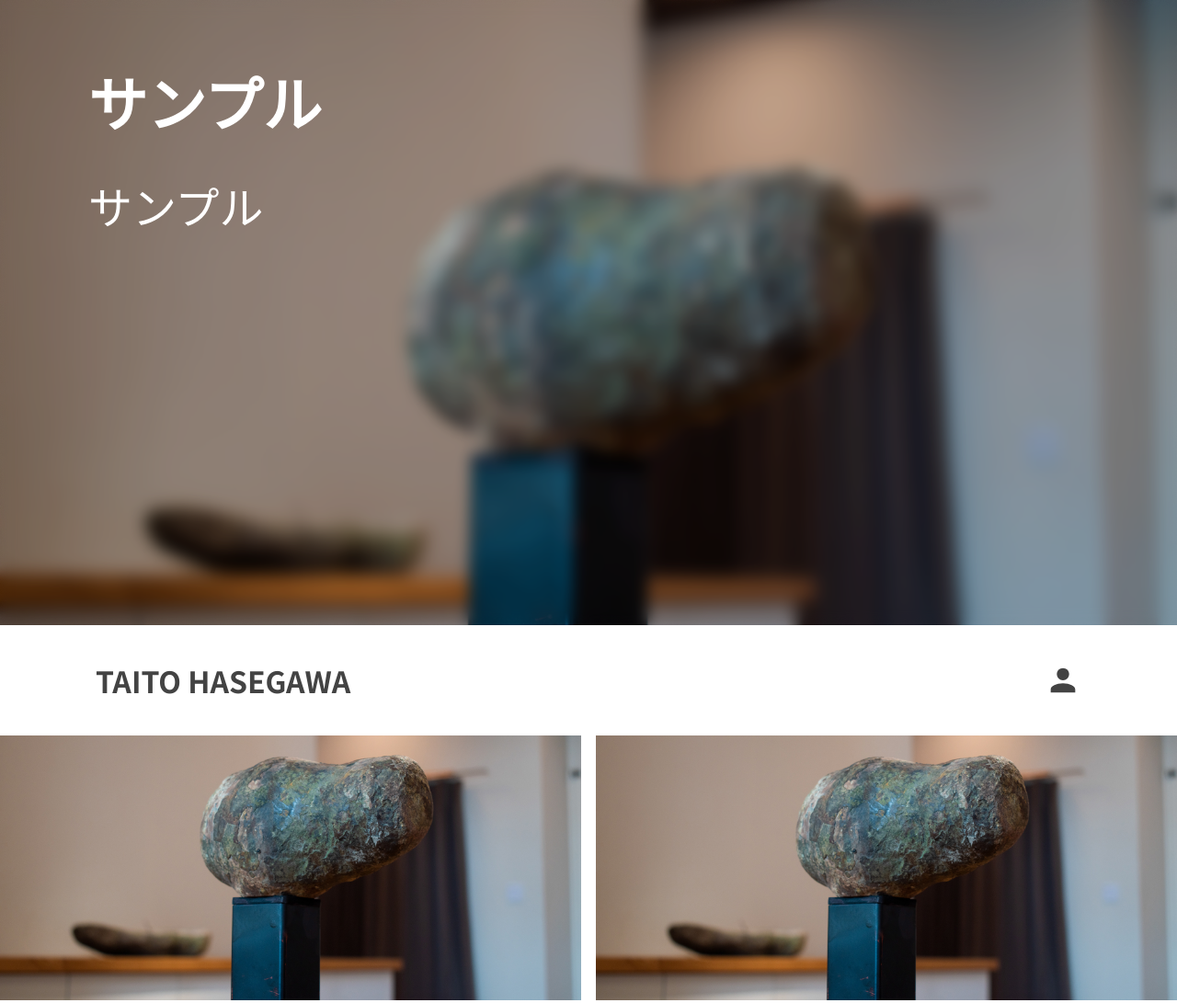
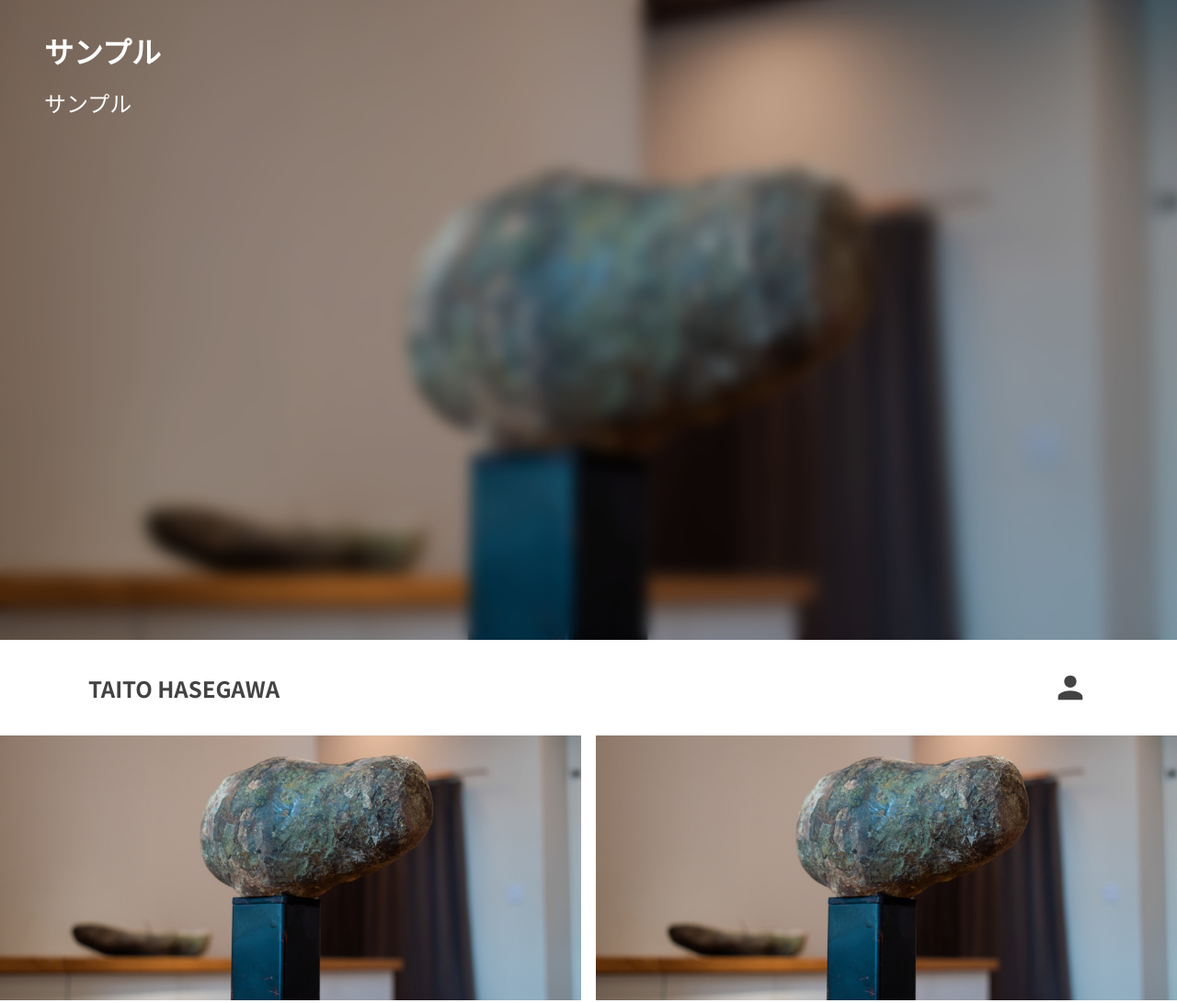
Before and after one commit to zhikto/portfolioV2, a plain HTML site: page index.html in a window 1280 px wide. Shown: the top 1091 px of the page at 92% size. Drawn offline with nearby package versions, Linux system fonts and the light colour scheme; a web font is replaced by a local one.

Commit message:
barba set

```diff
--- a/index.html
+++ b/index.html
@@ -3,6 +3,8 @@
 <head>
     <meta charset="UTF-8">
     <meta name="viewport" content="width=device-width, initial-scale=1.0">
+
+    <script src="https://unpkg.com/@barba/core"></script>
 
     <link rel="stylesheet" href="style.css">
     <link href="https://fonts.googleapis.com/css2?family=Noto+Sans+JP:wght@400;700&display=swap" rel="stylesheet">
@@ -10,8 +12,8 @@
 
     <title>TAITO HASEGAWA</title>
 </head>
-<body>
-    <main>
+<body data-barba="wrapper">
+    <main data-barba="container" data-barba-namespace="home">
         <div class="container content-box">
             <a class="box" href="#">
                 <div class="content">
--- a/style.scss
+++ b/style.scss
@@ -61,7 +61,7 @@ body {
     background: rgba(0, 0, 0, 0.16);
     backdrop-filter: blur(8px);
     transition: opacity 0.5s;
-    padding: 32px 48px;
+    padding: 16px 24px;
 
     &:hover {
         opacity: 1;
@@ -69,15 +69,15 @@ body {
 
     .content-title {
         width: 100%;
-        font-size: 32px;
+        font-size: 24px;
         color: white;
         font-weight: bold;
-        margin-bottom: 16px;
+        margin-bottom: 8px;
     }
 
     .content-subtitle {
         width: 100%;
-        font-size: 24px;
+        font-size: 16px;
         color: white;
         font-weight: normal;
     }
@@ -89,15 +89,15 @@ body {
 
         .content {
             .content-cover {
-                padding: 64px 96px;
+                padding: 32px 48px;
 
                 .content-title {
-                    font-size: 64px;
-                    margin-bottom: 32px;
+                    font-size: 32px;
+                    margin-bottom: 16px;
                 }
 
                 .content-subtitle {
-                    font-size: 48px;
+                    font-size: 24px;
                 }
             }
         }
@@ -113,20 +113,20 @@ footer {
     z-index: 200;
     position: fixed;
     bottom: 0;
-    height: 120px;
+    height: 104px;
     background-color: white;
     align-items: center;
     justify-content: space-between;
 
     .logo {
-        margin-left: 104px;
-        font-size: 32px;
+        margin-left: 96px;
+        font-size: 24px;
         font-weight: bold;
         color: $color-black;
     }
 
     .about {
-        margin-right: 104px;
+        margin-right: 96px;
         width: 40px;
         height: 40px;
 
```
Also changed, not shown: style.css, 1 other file.
